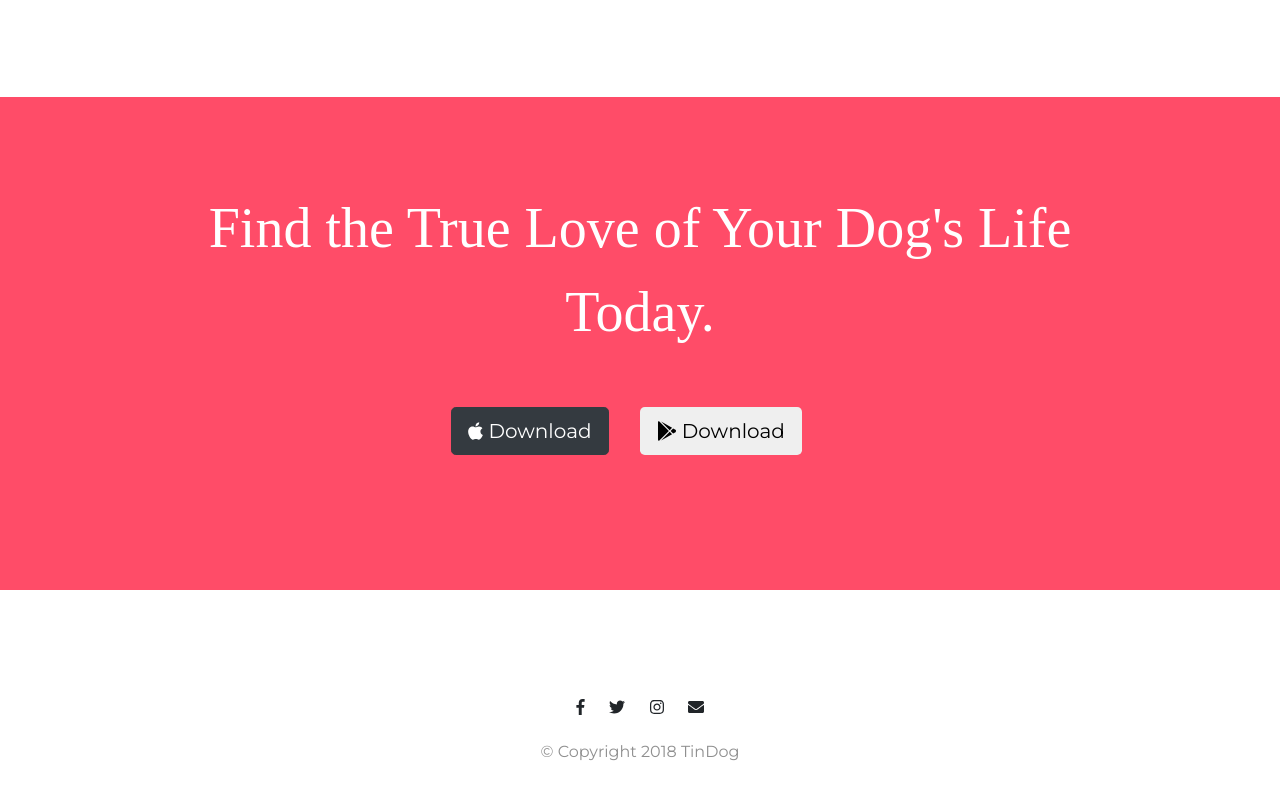
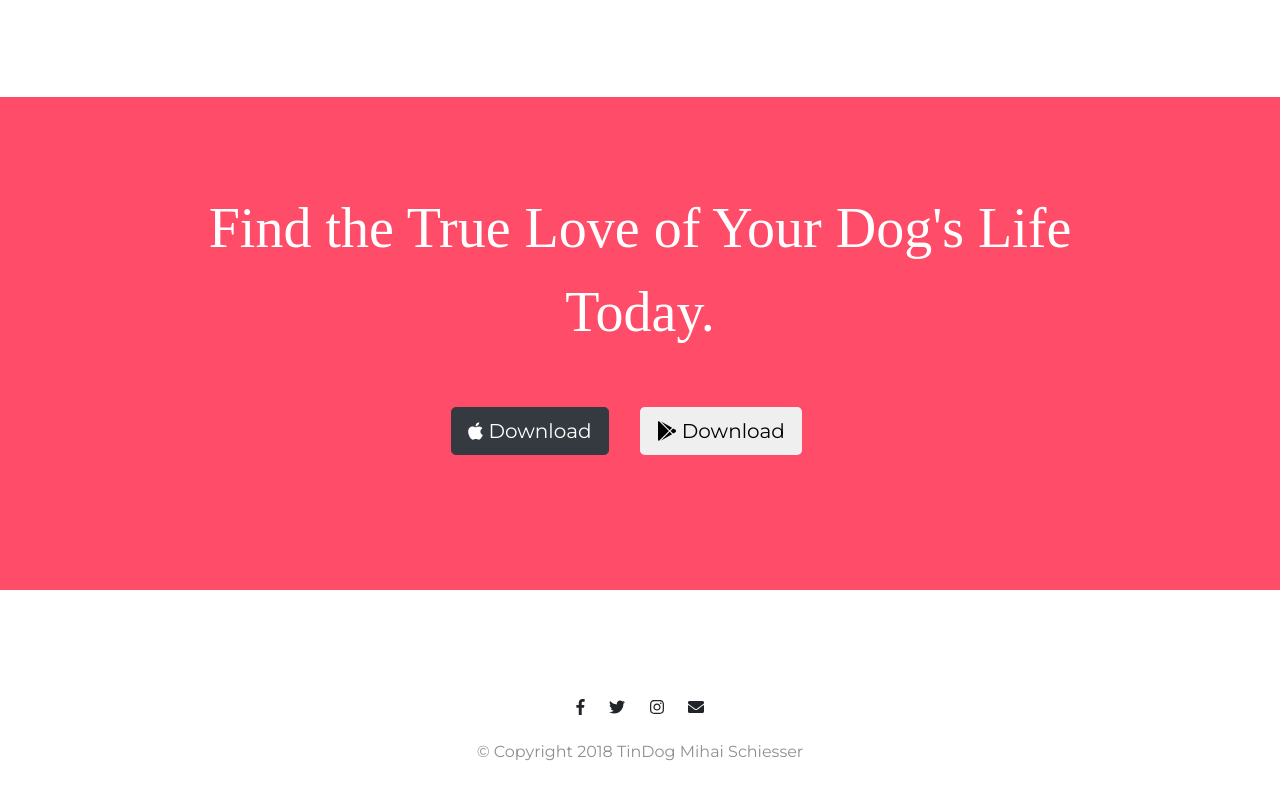
Before and after one commit to MikeStrike101/tindog, a plain HTML site: page index.html in a window 1280 px wide. Shown: the part 2401-3201 px from the top of the page. Drawn offline with nearby package versions, Linux system fonts and the light colour scheme.

Commit message:
Update index.html

```diff
--- a/index.html
+++ b/index.html
@@ -230,7 +230,7 @@
       <i class="social-icon fab fa-twitter"></i>
       <i class="social-icon fab fa-instagram"></i>
       <i class="social-icon fas fa-envelope"></i>
-      <p>© Copyright 2018 TinDog</p>
+      <p>© Copyright 2018 TinDog Mihai Schiesser</p>
     </div>
   </footer>
 
```
